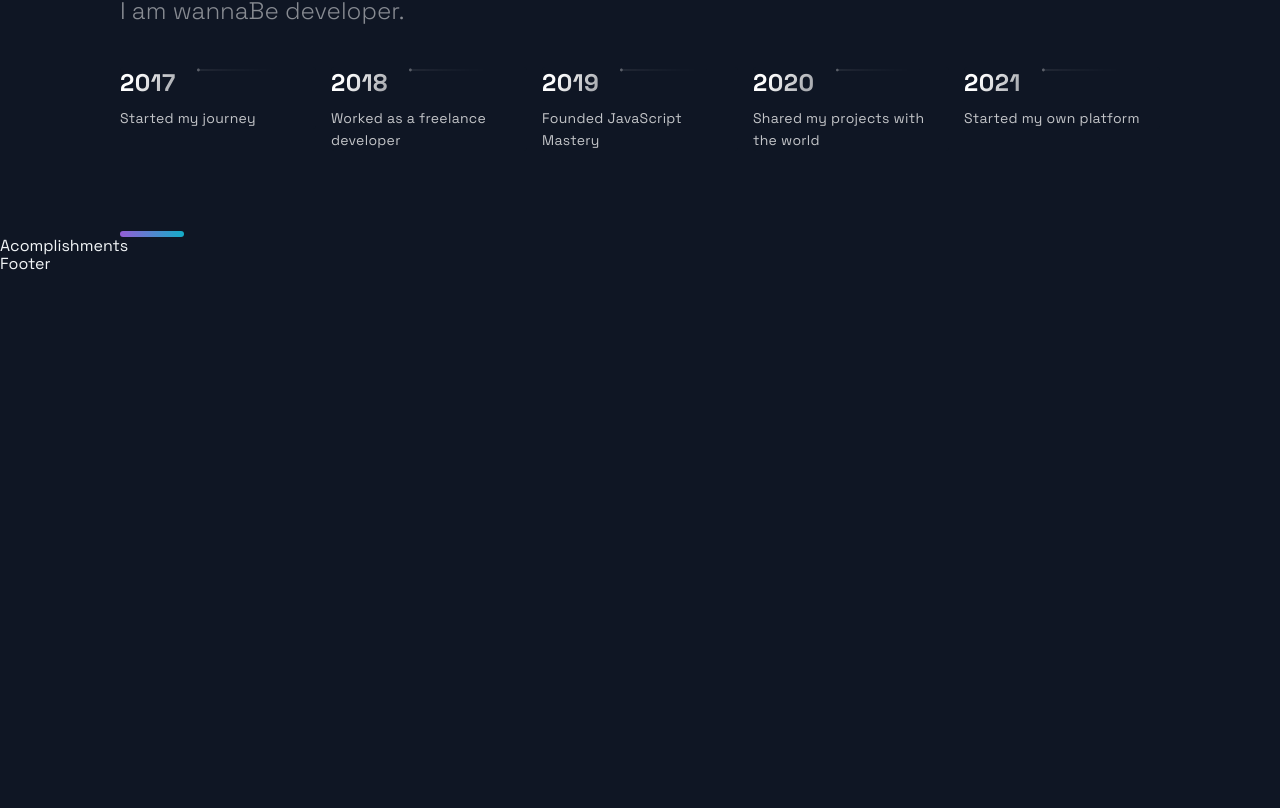
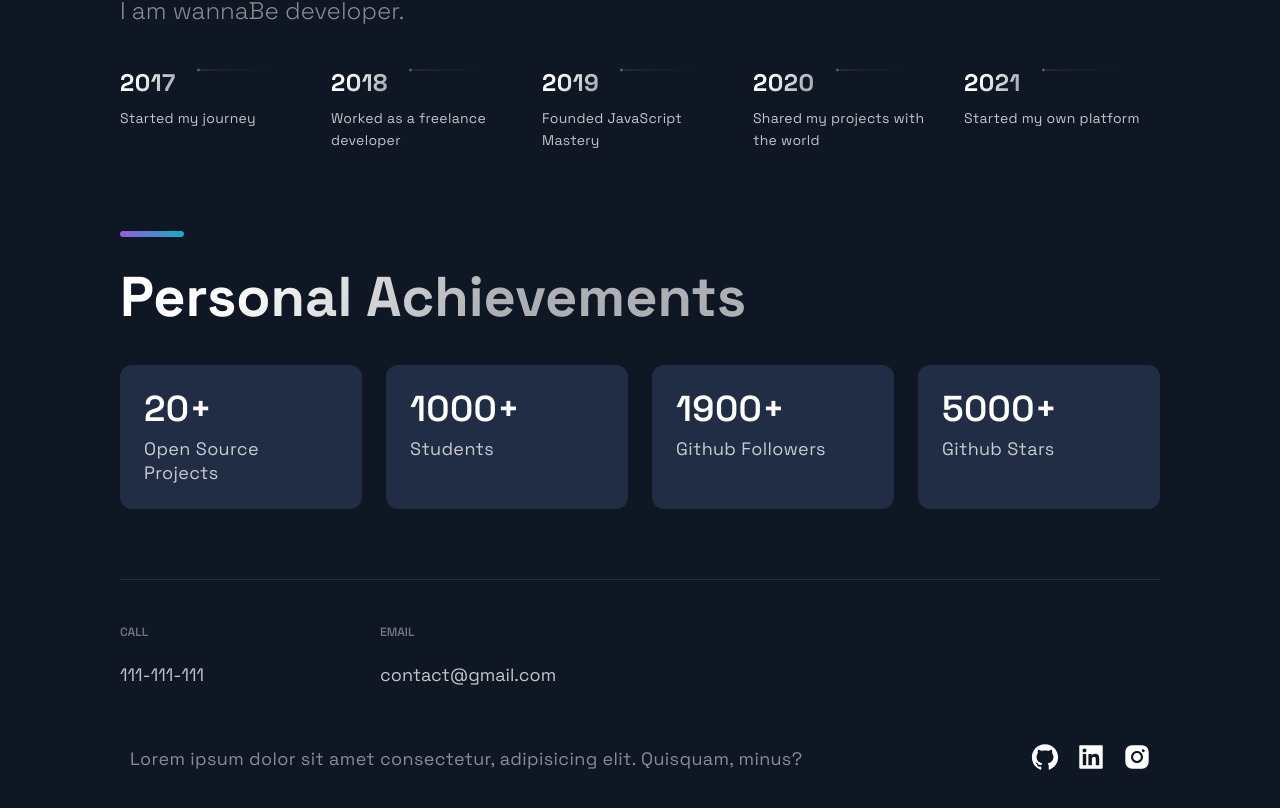
Before and after one commit to dzhaniivanov/portfolio-web-app, a Next.js app: page / in a window 1280 px wide. Shown: the part 2740-3548 px from the top of the page. Before the commit the page ends 3014 px from the top, so only its background shows below. Built offline with nearby package versions, Linux system fonts and the light colour scheme.

Commit message:
footer added

```diff
--- a/src/components/Acomplishments/Acomplishments.js
+++ b/src/components/Acomplishments/Acomplishments.js
@@ -2,16 +2,24 @@ import { Section, SectionDivider, SectionTitle } from '../../styles/GlobalCompon
 import { Box, Boxes, BoxNum, BoxText } from './AcomplishmentsStyles';
 
 const data = [
-  { number: 20, text: 'Open Source Projects'},
+  { number: 20, text: 'Open Source Projects' },
   { number: 1000, text: 'Students', },
   { number: 1900, text: 'Github Followers', },
   { number: 5000, text: 'Github Stars', }
 ];
 
 const Acomplishments = () => (
-  <div>
-    Acomplishments
-  </div>
+  <Section>
+    <SectionTitle>Personal Achievements</SectionTitle>
+    <Boxes>
+      {data.map((card, index) => (
+        <Box key={index}>
+          <BoxNum>{card.number}+</BoxNum>
+          <BoxText>{card.text}</BoxText>
+        </Box>
+      ))}
+    </Boxes>
+  </Section>
 );
 
 export default Acomplishments;
--- a/src/components/Footer/Footer.js
+++ b/src/components/Footer/Footer.js
@@ -6,9 +6,34 @@ import { CompanyContainer, FooterWrapper, LinkColumn, LinkItem, LinkList, LinkTi
 
 const Footer = () => {
   return (
-    <div>
-      Footer
-    </div>
+    <FooterWrapper>
+      <LinkList>
+        <LinkColumn>
+          <LinkTitle>Call</LinkTitle>
+          <LinkItem href="tel:111-111-111">111-111-111</LinkItem>
+        </LinkColumn>
+        <LinkColumn>
+          <LinkTitle>Email</LinkTitle>
+          <LinkItem href="mailto:contact@gmail.com">contact@gmail.com</LinkItem>
+        </LinkColumn>
+      </LinkList>
+      <SocialIconsContainer>
+        <CompanyContainer>
+          <Slogan>Lorem ipsum dolor sit amet consectetur, adipisicing elit. Quisquam, minus?</Slogan>
+        </CompanyContainer>
+        <SocialContainer>
+        <SocialIcons href="https://github.com">
+          <AiFillGithub size="3rem" />
+        </SocialIcons>
+        <SocialIcons href="https://linkedin.com">
+          <AiFillLinkedin size="3rem" />
+        </SocialIcons>
+        <SocialIcons href="https://instagram.com">
+          <AiFillInstagram size="3rem" />
+        </SocialIcons>
+        </SocialContainer>
+      </SocialIconsContainer>
+    </FooterWrapper>
   );
 };
 
```
